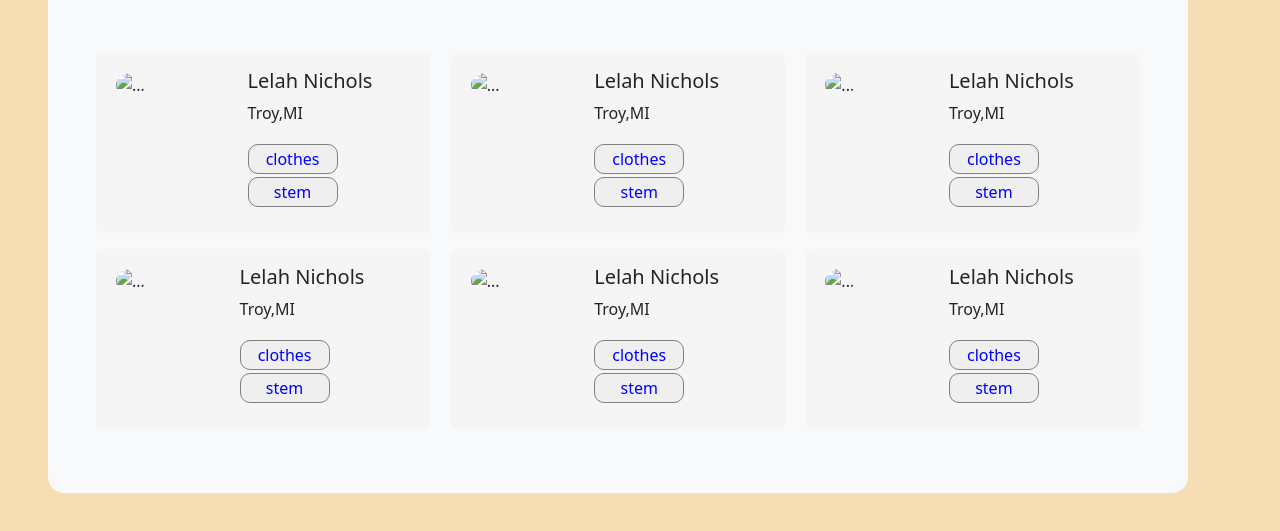
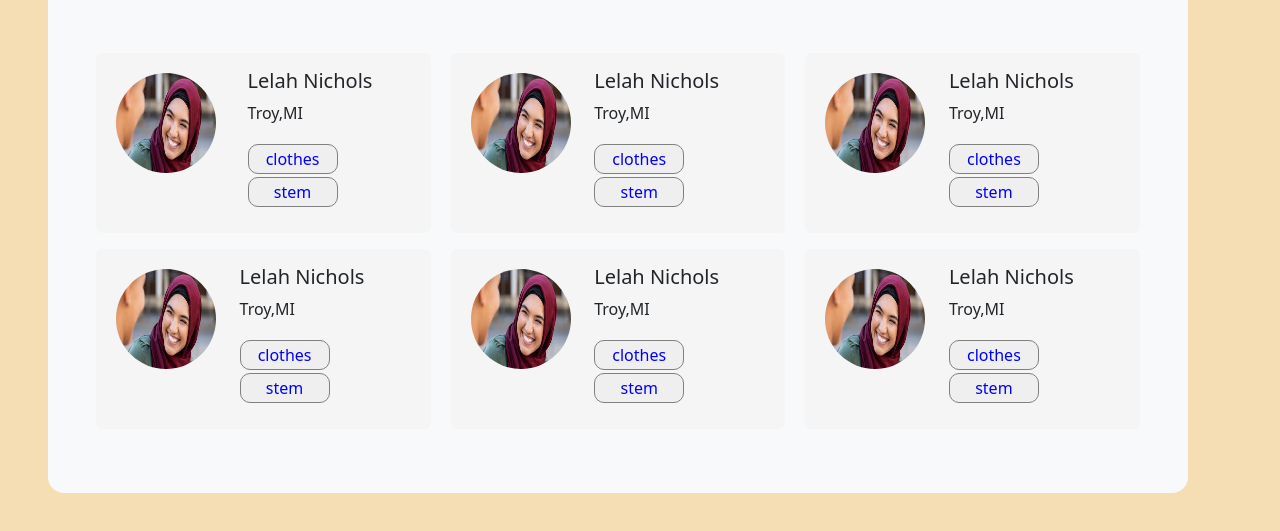
Before and after one commit to Teemahjumat/media-users, a plain HTML site: page index.html in a window 1280 px wide. Shown: the part 213-744 px from the top of the page. Drawn offline with nearby package versions, Linux system fonts and the light colour scheme; files whose address does not match are found by name.

Commit message:
image add

```diff
--- a/index.html
+++ b/index.html
@@ -37,7 +37,7 @@
             <div class="card mb-3 border-0  w-100 h-75" >
                 <div class="row g-0">
                   <div class="col-4">
-                    <img src="/Popular/smile.jpeg" class="img rounded-circle  " width="100" height="100" alt="...">
+                    <img src="/Users/smile.jpeg" class="img rounded-circle  " width="100" height="100" alt="...">
                   </div>
                   <div class="col-8">
                     <div class="card-body mx-4">
@@ -52,7 +52,7 @@
               <div class="card mb-3 border-0 w-100 h-75">
                 <div class="row g-0">
                   <div class="col-4">
-                    <img src="/Popular/smile.jpeg" class="img rounded-circle " width="100" height="100" alt="...">
+                    <img src="/Users/smile.jpeg" class="img rounded-circle " width="100" height="100" alt="...">
                   </div>
                   <div class="col-8">
                     <div class="card-body mx-3">
@@ -69,7 +69,7 @@
               <div class="card mb-3 border-0 w-100 h-75">
                 <div class="row g-0">
                   <div class="col-4">
-                    <img src="/Popular/smile.jpeg" class="img rounded-circle " width="100" height="100" alt="...">
+                    <img src="/Users/smile.jpeg" class="img rounded-circle " width="100" height="100" alt="...">
                   </div>
                   <div class="col-8">
                     <div class="card-body mx-3">
@@ -90,7 +90,7 @@
                     <div class="card mb-3 border-0 w-100 h-75">
                         <div class="row g-0">
                           <div class="col-4">
-                            <img src="/Popular/smile.jpeg" class="img rounded-circle " width="100" height="100" alt="...">
+                            <img src="/Users/smile.jpeg" class="img rounded-circle " width="100" height="100" alt="...">
                           </div>
                           <div class="col-8">
                             <div class="card-body mx-3">
@@ -107,7 +107,7 @@
                       <div class="card mb-3 border-0 w-100 h-75">
                         <div class="row g-0">
                           <div class="col-4">
-                            <img src="/Popular/smile.jpeg" class="img rounded-circle " width="100" height="100" alt="...">
+                            <img src="/Users/smile.jpeg" class="img rounded-circle " width="100" height="100" alt="...">
                           </div>
                           <div class="col-8">
                             <div class="card-body mx-3">
@@ -122,7 +122,7 @@
                       <div class="card mb-3 border-0 w-100 h-75">
                         <div class="row g-0">
                           <div class="col-4">
-                            <img src="/Popular/smile.jpeg" class="img rounded-circle " width="100" height="100" alt="...">
+                            <img src="/Users/smile.jpeg" class="img rounded-circle " width="100" height="100" alt="...">
                           </div>
                           <div class="col-8">
                             <div class="card-body mx-3">
```
Also changed, not shown: smile.jpeg (added).
